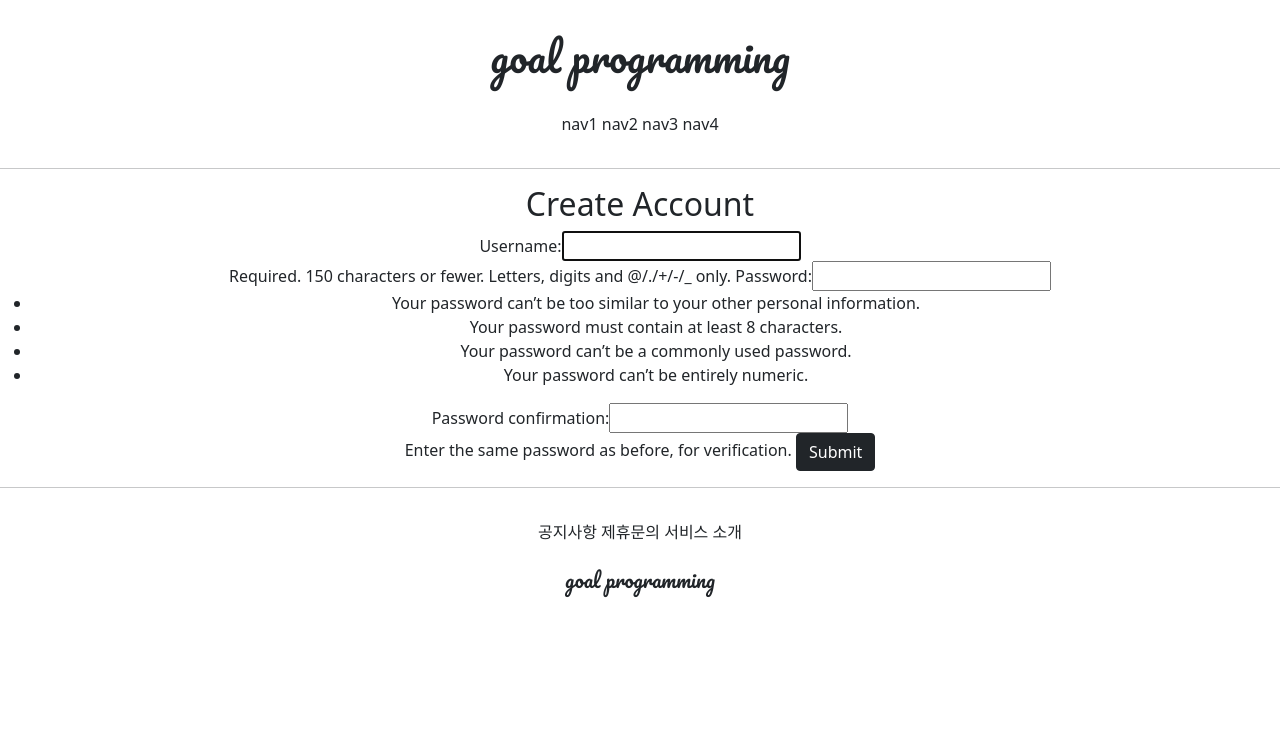
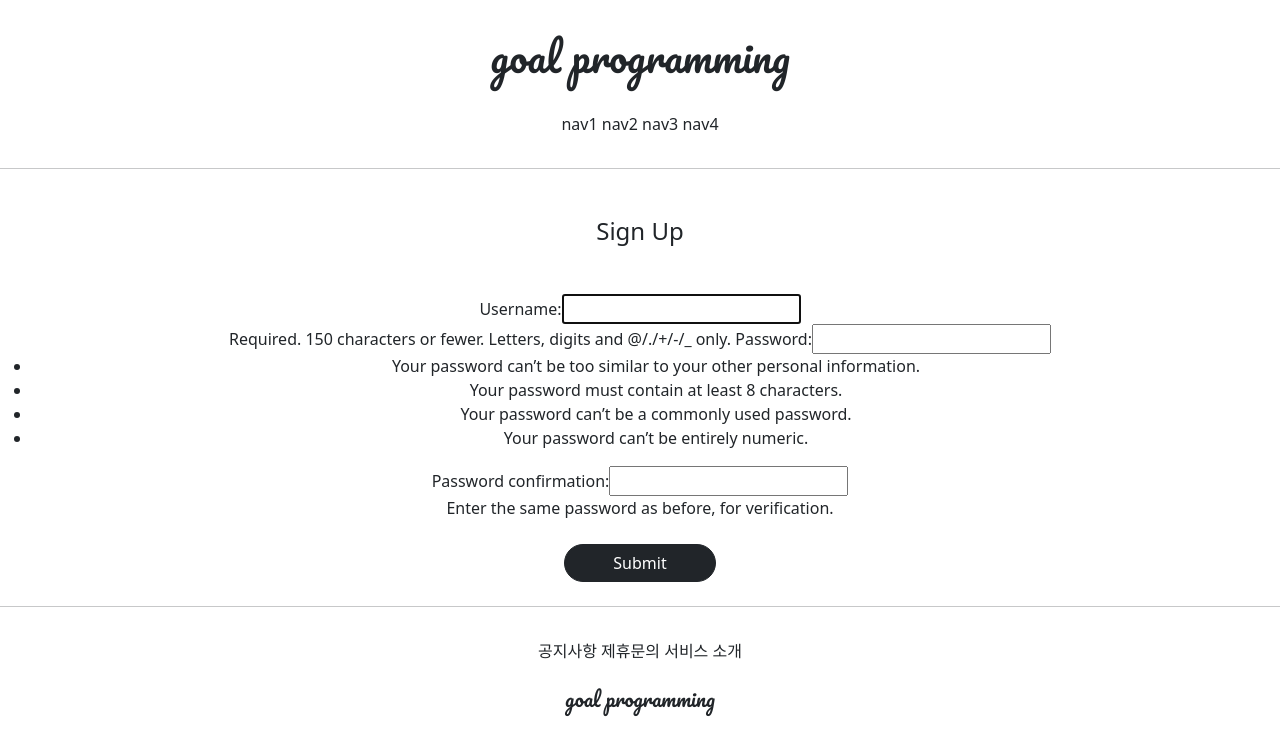
Before and after one commit to chogoal/Web1, a Django app: page /accounts/create/ in a window 1280 px wide. Shown: the top 756 px of the page. Run offline with Django 3.2, Linux system fonts and the light colour scheme; parts of the project's set-up code (start-up, migrations or seed data) failed here and were passed over.

Commit message:
210714 commit 1

```diff
--- a/accountapp/templates/accountapp/create.html
+++ b/accountapp/templates/accountapp/create.html
@@ -4,14 +4,16 @@
 
 
 <div class="text-center">
-    <div>
-        <h2>Create Account</h2>
+    <div class="m-5">
+        <h4>Sign Up</h4>
     </div>
     <div>
         <form action="{% url 'accountapp:create' %}" method="post">
             {% csrf_token %}
             {{ form }}
-            <input type="submit" class="btn btn-dark">
+            <div class="m-4">
+                <input type="submit" class="btn btn-dark rounded-pill px-5">
+            </div>
         </form>
     </div>
 </div>
```
